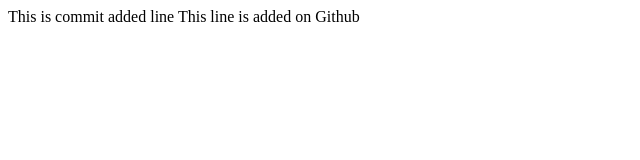
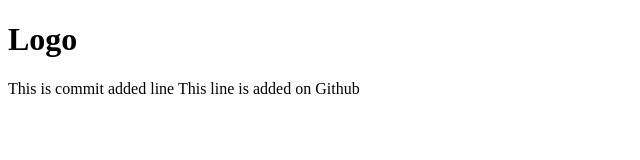
Before and after one commit to vorobeyvitaliy/GIT, a plain HTML site: page index.html in a window 1280 px wide. Shown: the whole page, without its empty margins (0-640 px from the left). Drawn offline with Linux system fonts and the light colour scheme.

Commit message:
Added header

```diff
--- a/index.html
+++ b/index.html
@@ -5,6 +5,7 @@
 	<title>Document</title>
 </head>
 <body>
+	<div class="header"><h1>Logo</h1></div>
 	This is commit
 	added line
 	This line is added on Github
```
